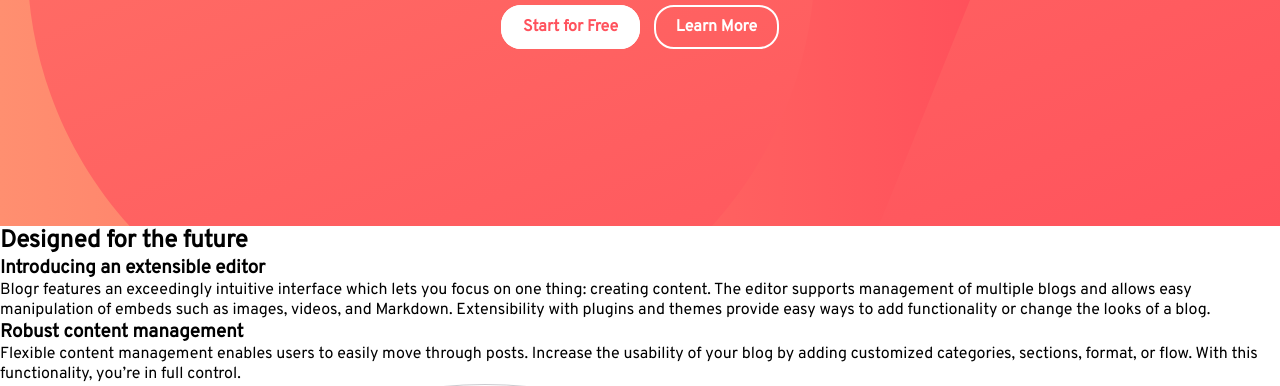
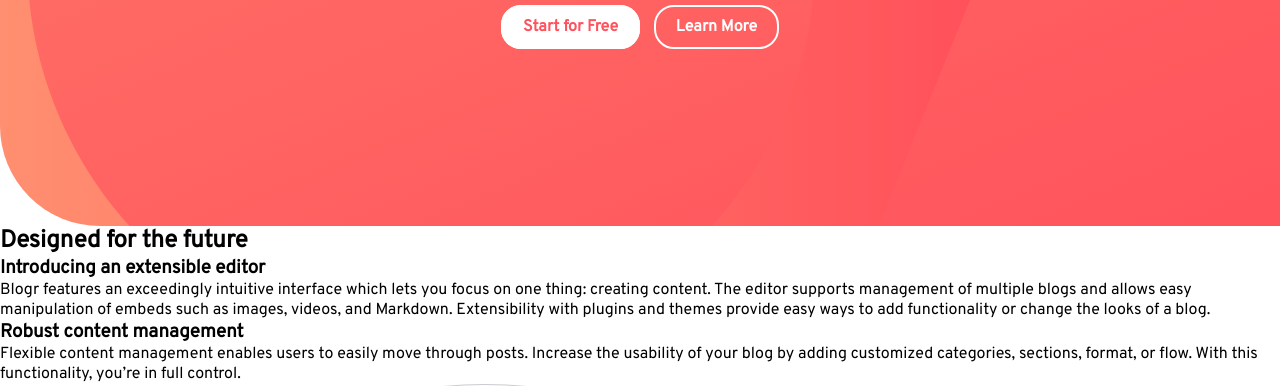
Before and after one commit to Abongile-web/Blogr, a plain HTML site: page index.html in a window 1280 px wide. Shown: the part 414-800 px from the top of the page. Drawn offline with Linux system fonts and the light colour scheme.

Commit message:
hero 1 border modified

```diff
--- a/style.scss
+++ b/style.scss
@@ -51,6 +51,7 @@
   background-image: url("./images/bg-pattern-intro.svg"),
     linear-gradient(to right, $Very-light-red, $Light-red);
   background-position: bottom 42% right 70%;
+  border-radius: 0 0 0 100px;
   height: 80vh;
 
   // #bg-img {
```
Also changed, not shown: style.css, 1 other file.
